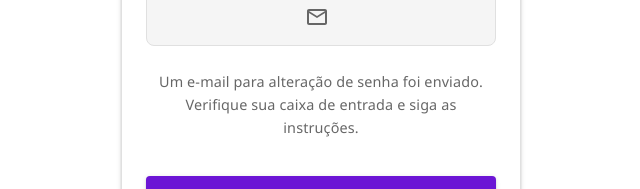
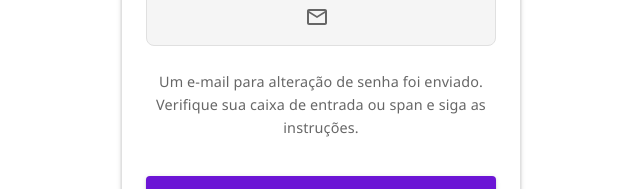
Before and after one commit to GustavoAzvdo/PI_KDaBoa, a React (Vite) app in the folder kdaboa/: page /email-enviado in a window 1280 px wide. Shown: the part 390-579 px from the top of the page, without its empty margins (319-959 px from the left). Built offline with nearby package versions, Linux system fonts and the light colour scheme; no server answers.

Commit message:
fix(SendEmail): update message to clarify instructions for password reset email

```diff
--- a/kdaboa/src/components/SendEmail/SendEmail.tsx
+++ b/kdaboa/src/components/SendEmail/SendEmail.tsx
@@ -130,7 +130,7 @@ const SendEmail = () => {
                             textAlign: 'center',
                             fontFamily: 'var(--notosans)'
                         }}>
-                            Um e-mail para alteração de senha foi enviado. Verifique sua caixa de entrada e siga as instruções.
+                            Um e-mail para alteração de senha foi enviado. Verifique sua caixa de entrada ou span e siga as instruções.
                         </Typography>
 
                         <Box className='btn'>
```
